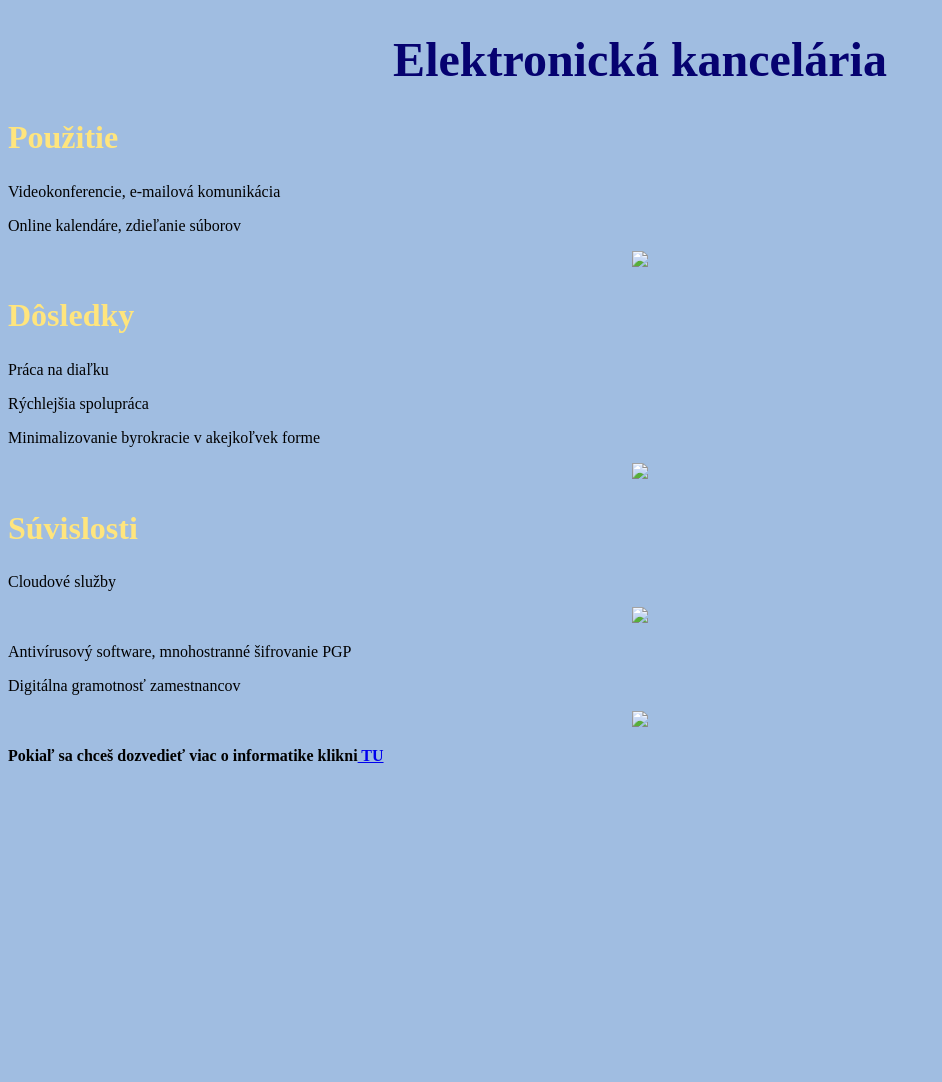
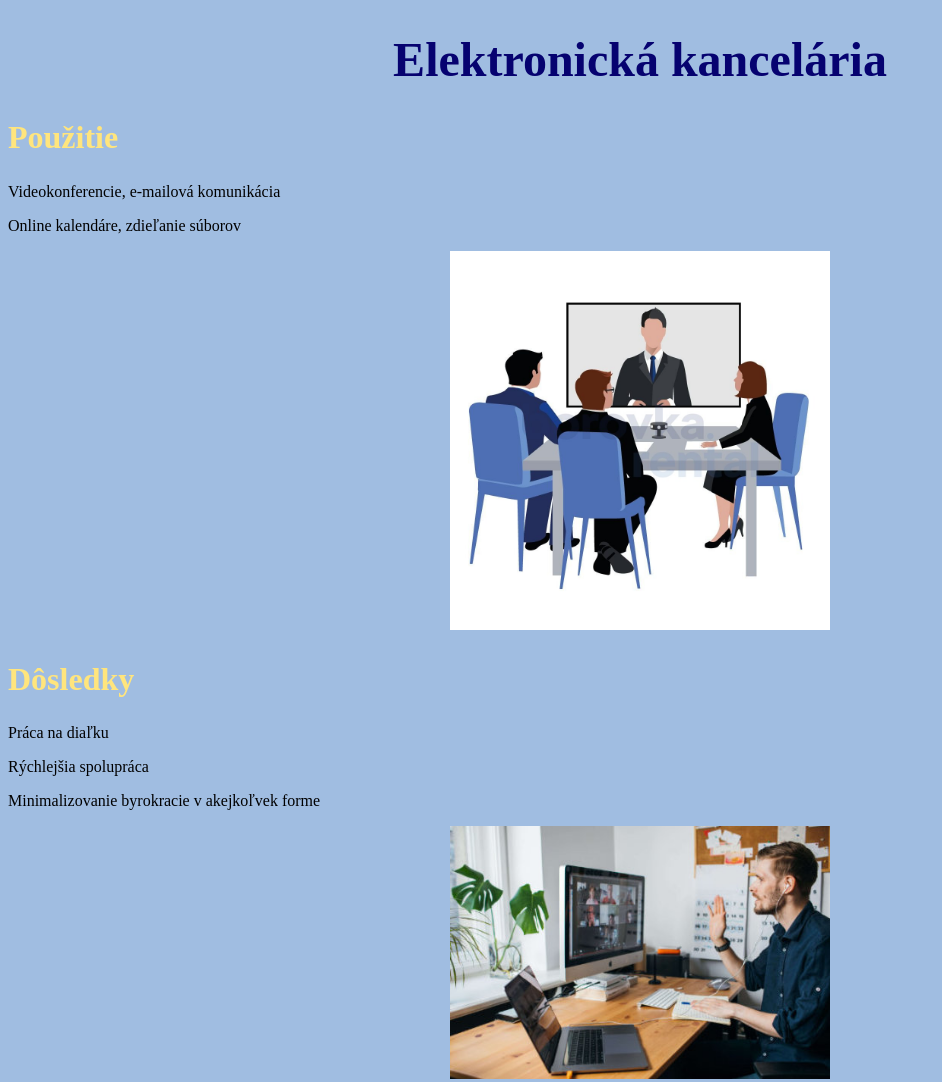
Before and after one commit to nina596/Informatika-rocnikova-praca, a plain HTML site: page elektronická kancelária.html in a window 1280 px wide. Shown: the top 1082 px of the page, without its empty margins (0-942 px from the left). Before the commit the page ends 800 px from the top, so only its background shows below. Drawn offline with Linux system fonts and the light colour scheme.

Commit message:
elektronická kancelária.html

```diff
--- a/elektronická kancelária.html
+++ b/elektronická kancelária.html
@@ -9,24 +9,24 @@
 <p>Videokonferencie, e-mailová komunikácia</p>
 <p>Online kalendáre, zdieľanie súborov</p>
 <p style="text-align:center;">
-<img src="informatika obrazky/videokonferencia.jpg" width=30%>
+<img src="obrazky/videokonferencia.jpg" width=30%>
 </p>
 <h2 style="color:#FFE57D;font-size:200%">Dôsledky</h2>
 <p>Práca na diaľku</p>
 <p>Rýchlejšia spolupráca</p>
 <p>Minimalizovanie byrokracie v akejkoľvek forme</p>
 <p style="text-align:center;">
-<img src="informatika obrazky/home-office.jpg" width=30%>
+<img src="obrazky/home-office.jpg" width=30%>
 </p>
 <h2 style="color:#FFE57D;font-size:200%">Súvislosti</h2>
 <p>Cloudové služby</p>
 <p style="text-align:center;">
-<img src="informatika obrazky/office365.jpg" width=30%>
+<img src="obrazky/office365.jpg" width=30%>
 </p>
 <p>Antivírusový software, mnohostranné šifrovanie PGP</p>
 <p>Digitálna gramotnosť zamestnancov</p>
 <p style="text-align:center;">
-<img src="informatika obrazky/antivirus.png" width=30%>
+<img src="obrazky/antivirus.png" width=30%>
 </p>
 <p><b>Pokiaľ sa chceš dozvedieť viac o informatike klikni<a href="index.html"> TU</a></b></p>
 
```
